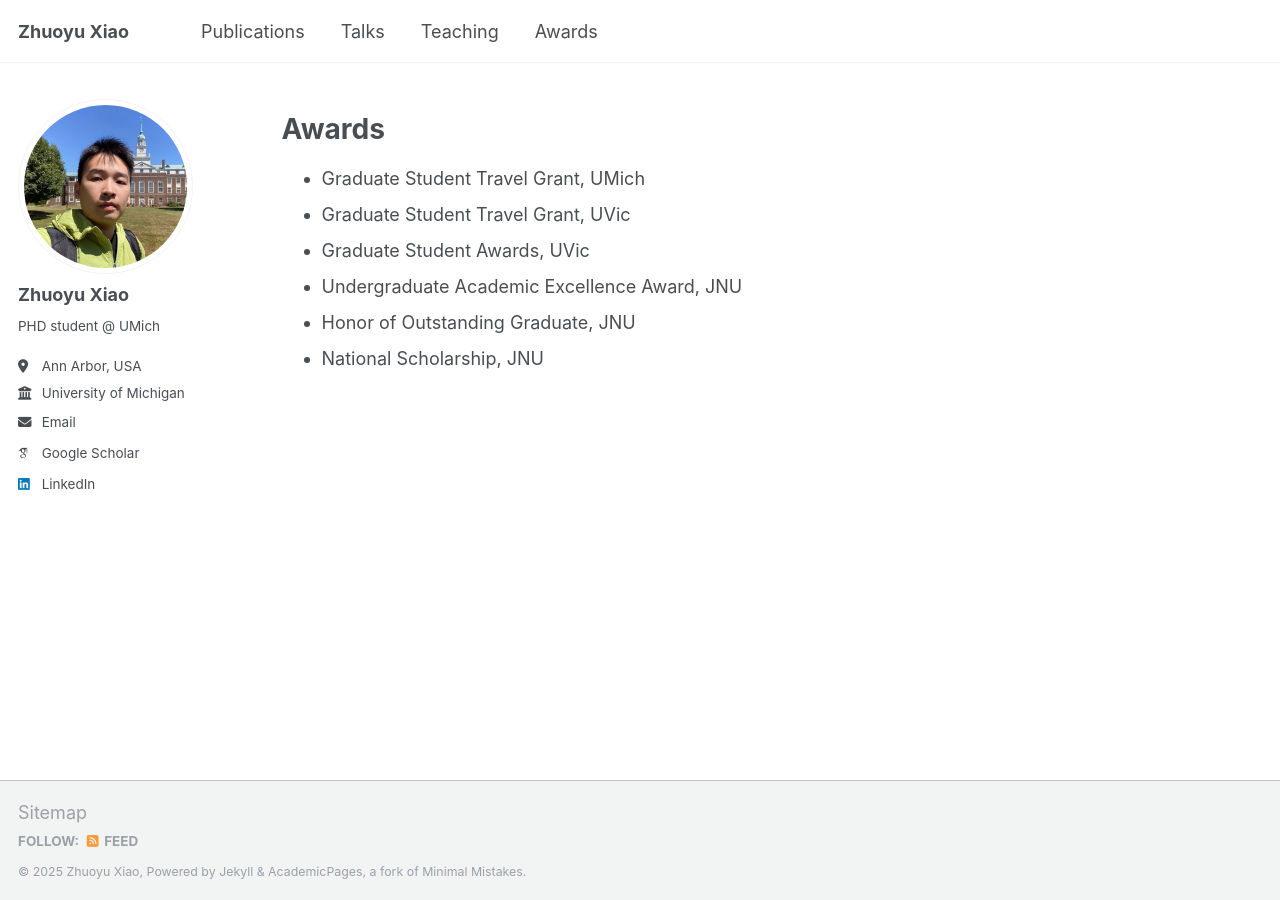
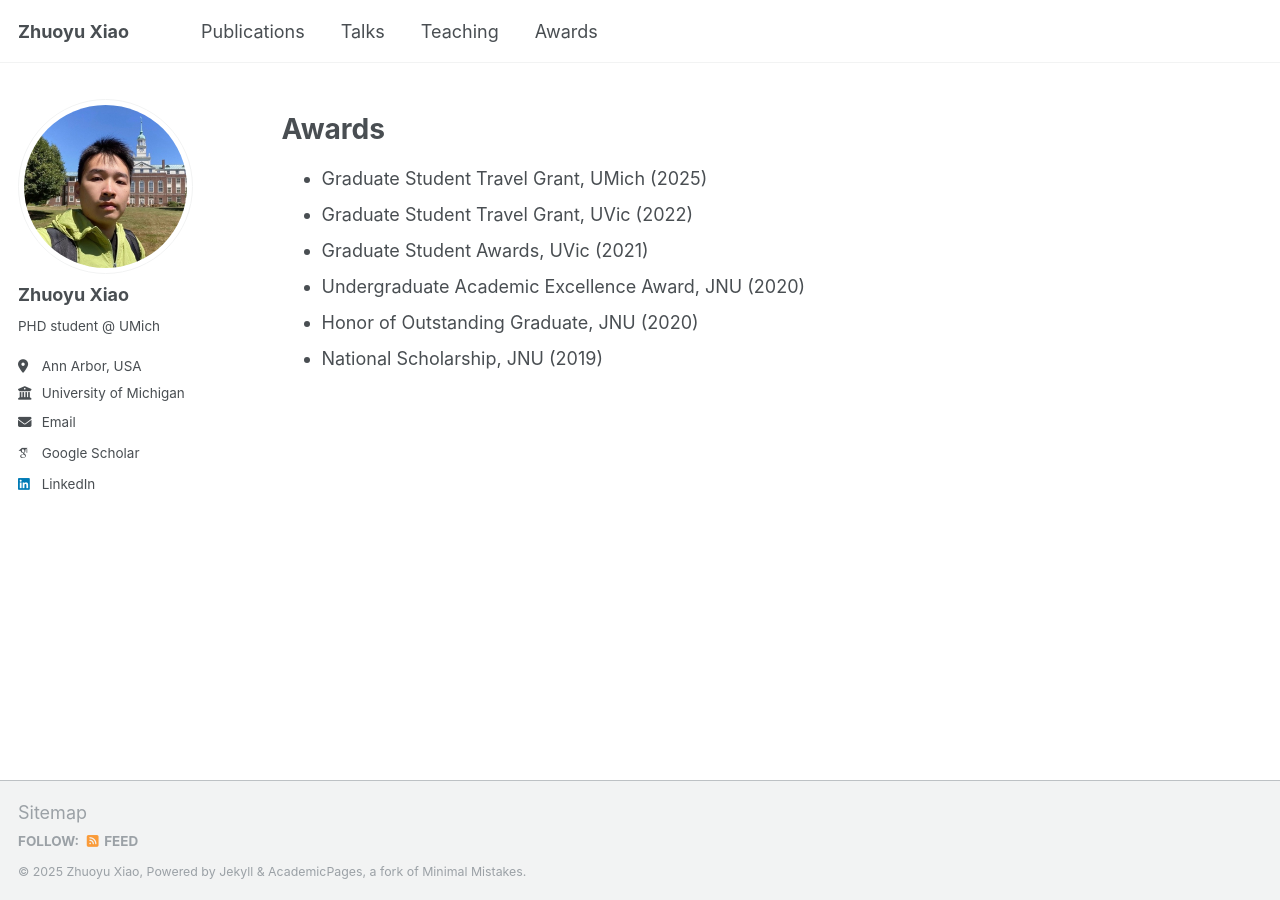
Before and after one commit to zyxiao97/zyxiao97.github.io, a Jekyll site: the page built from _pages/awards.md, in a window 1280 px wide. Built offline with Jekyll 4.4.1, drawn with Linux system fonts in a browser that asks for light colours; some web fonts are replaced.

Commit message:
Update awards.md

```diff
--- a/_pages/awards.md
+++ b/_pages/awards.md
@@ -8,9 +8,9 @@ author_profile: true
 Awards
 ======
 
-- Graduate Student Travel Grant, UMich
-- Graduate Student Travel Grant, UVic
-- Graduate Student Awards, UVic
-- Undergraduate Academic Excellence Award, JNU
-- Honor of Outstanding Graduate, JNU
-- National Scholarship, JNU
+- Graduate Student Travel Grant, UMich (2025)
+- Graduate Student Travel Grant, UVic (2022)
+- Graduate Student Awards, UVic (2021)
+- Undergraduate Academic Excellence Award, JNU (2020)
+- Honor of Outstanding Graduate, JNU (2020)
+- National Scholarship, JNU (2019)
```
